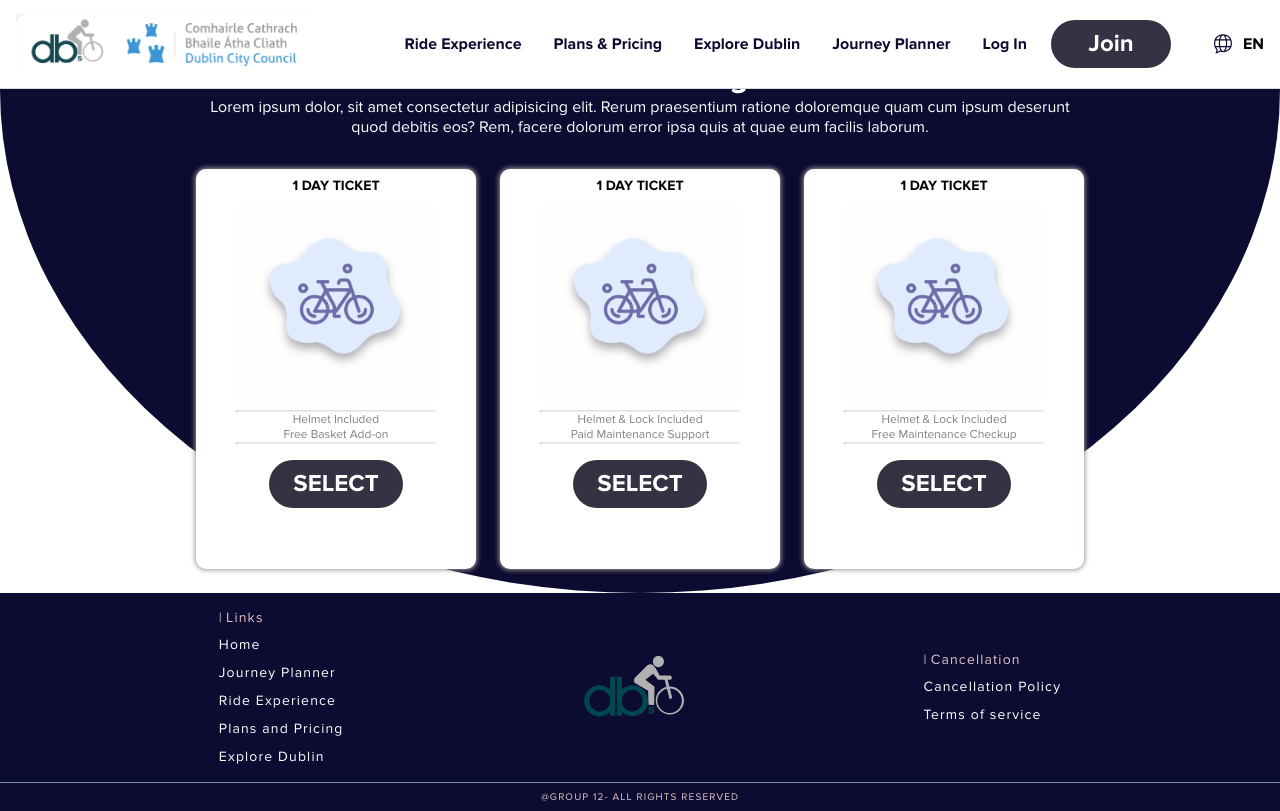
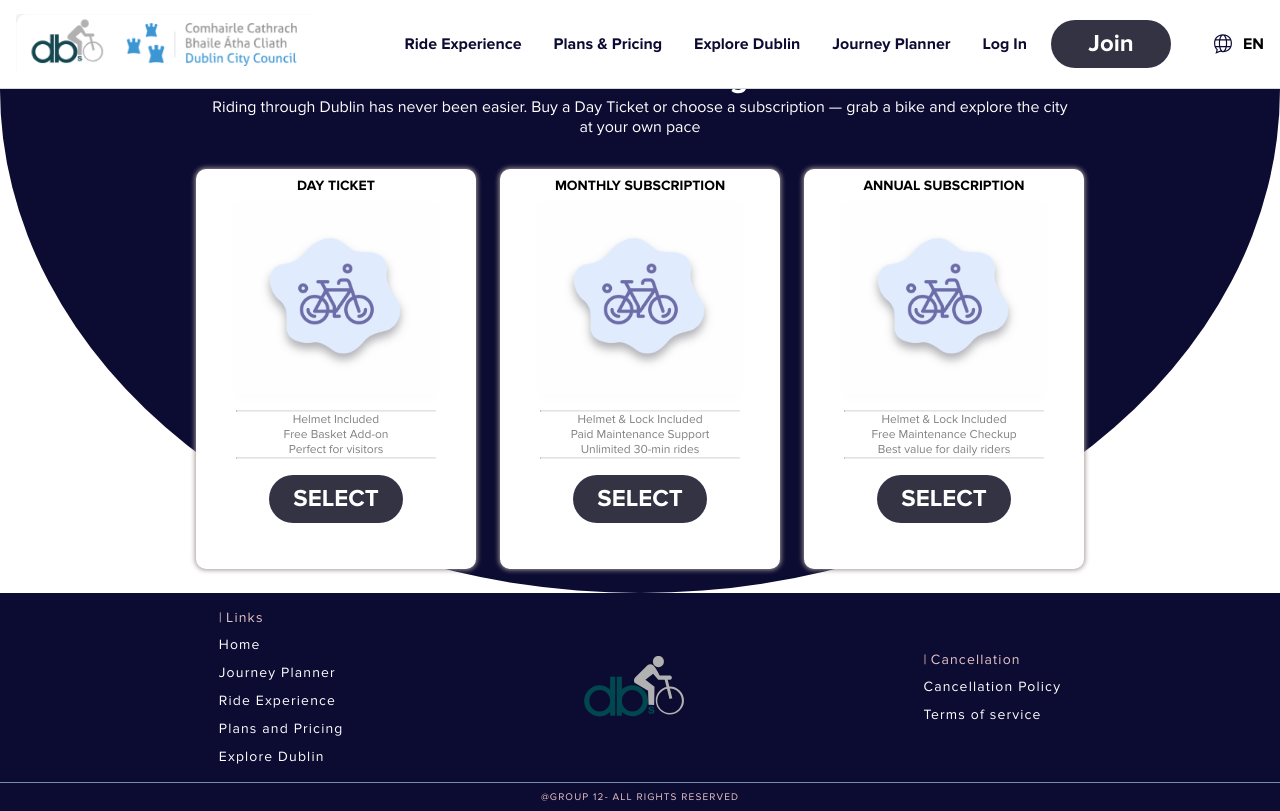
Before and after one commit to dsmnov/COMP30830-GROUP-PROJECT-GROUP-12, a Flask app: page /plans in a window 1280 px wide. Run offline with Flask 3, Linux system fonts and the light colour scheme; parts of the project's set-up code (start-up, migrations or seed data) failed here and were passed over.

Commit message:
Update plans.html

```diff
--- a/WebApp/templates/plans.html
+++ b/WebApp/templates/plans.html
@@ -14,8 +14,8 @@
 
   <!-- Local CSS -->
   <link rel="stylesheet" href="{{ url_for('static', filename='css/planspage.css') }}">
+</head>
 
-</head>
 <body>
   <!-- Header -->
   {% include 'global/header.html' %}
@@ -25,80 +25,76 @@
       <div class="pricing-header">
         <div class="pricing_header_content">
           <h2>Plans & Pricing</h2>
-                    <p>Lorem ipsum dolor, sit amet consectetur adipisicing elit. Rerum praesentium ratione doloremque quam cum ipsum deserunt quod debitis eos? Rem, facere dolorum error ipsa quis at quae eum facilis laborum.</p>
+          <p>
+            Riding through Dublin has never been easier.
+            Buy a Day Ticket or choose a subscription — grab a bike and explore the city at your own pace
+          </p>
         </div>
 
         <div class="plans_wrapper">
           <div class="plans">
 
+            <!-- Day Ticket -->
             <div class="day_tickets one">
               <div class="ticket_content">
                 <div class="ticket_header">
-                                            <h3 class="info">1 day ticket</h3>
+                  <h3 class="info">DAY TICKET</h3>
                   <img src="{{ url_for('static', filename='assets/plans_image.png') }}" alt="">
                 </div>
                 <div class="ticket_features">
                   <hr>
                   <p>Helmet Included</p>
                   <p>Free Basket Add-on</p>
-                                        <hr>
-                                    </div>
-                                        <a href="{{ url_for('plans') }}" class="button btn">Select</a>
-                                    </div>
-
-                                </div>
-
-
-                            <div class="day_tickets three">
-
-                                <div class="ticket_content">
-                                    <div class="ticket_header">
-                                        <h3 class="info">1 day ticket</h3>
-                                        <img src="{{ url_for('static', filename='assets/plans_image.png') }}" alt="">
-                                    </div>
-
-                                    <div class="ticket_features">
-                                        <hr>
-                                        <p>Helmet & Lock Included</p>
-                                        <p>Paid Maintenance Support</p>
-                                        <hr>
-                                    </div>
-
-                                    <a href="{{ url_for('plans') }}" class="button btn">Select</a>
-
-
-                                </div>
-                            </div>
-
-
-                            <div class="day_tickets annual">
-
-                                <div class="ticket_content">
-                                    <div class="ticket_header">
-                                        <h3 class="info">1 day ticket</h3>
-                                        <img src="{{ url_for('static', filename='assets/plans_image.png') }}" alt="">
-                                    </div>
-
-                                    <div class="ticket_features">
-                                    <hr>
-                                    <p>Helmet & Lock Included</p>
-                                    <p>Free Maintenance Checkup</p>
+                  <p>Perfect for visitors</p>
                   <hr>
                 </div>
                 <a href="{{ url_for('plans') }}" class="button btn">Select</a>
               </div>
             </div>
 
+            <!-- Monthly Subscription -->
+            <div class="day_tickets three">
+              <div class="ticket_content">
+                <div class="ticket_header">
+                  <h3 class="info">Monthly Subscription</h3>
+                  <img src="{{ url_for('static', filename='assets/plans_image.png') }}" alt="">
+                </div>
+                <div class="ticket_features">
+                  <hr>
+                  <p>Helmet & Lock Included</p>
+                  <p>Paid Maintenance Support</p>
+                  <p>Unlimited 30-min rides</p>
+                  <hr>
+                </div>
+                <a href="{{ url_for('plans') }}" class="button btn">Select</a>
+              </div>
+            </div>
+
+            <!-- Annual Subscription -->
+            <div class="day_tickets annual">
+              <div class="ticket_content">
+                <div class="ticket_header">
+                  <h3 class="info">Annual Subscription</h3>
+                  <img src="{{ url_for('static', filename='assets/plans_image.png') }}" alt="">
+                </div>
+                <div class="ticket_features">
+                  <hr>
+                  <p>Helmet & Lock Included</p>
+                  <p>Free Maintenance Checkup</p>
+                  <p>Best value for daily riders</p>
+                  <hr>
+                </div>
+                <a href="{{ url_for('plans') }}" class="button btn">Select</a>
+              </div>
+            </div>
 
           </div>
         </div>
       </div>
-
     </section>
   </main>
 
   <!-- Footer -->
   {% include 'global/footer.html' %}
-
 </body>
 </html>
```
Lines whose indentation alone changed are shown as unchanged.
